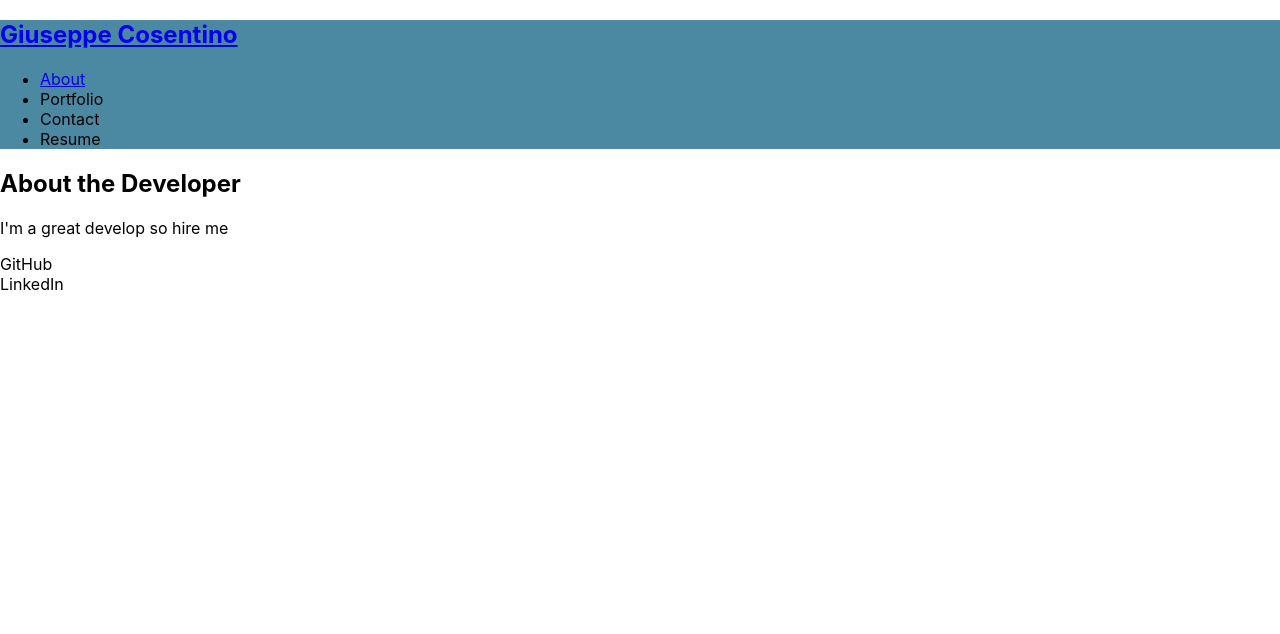
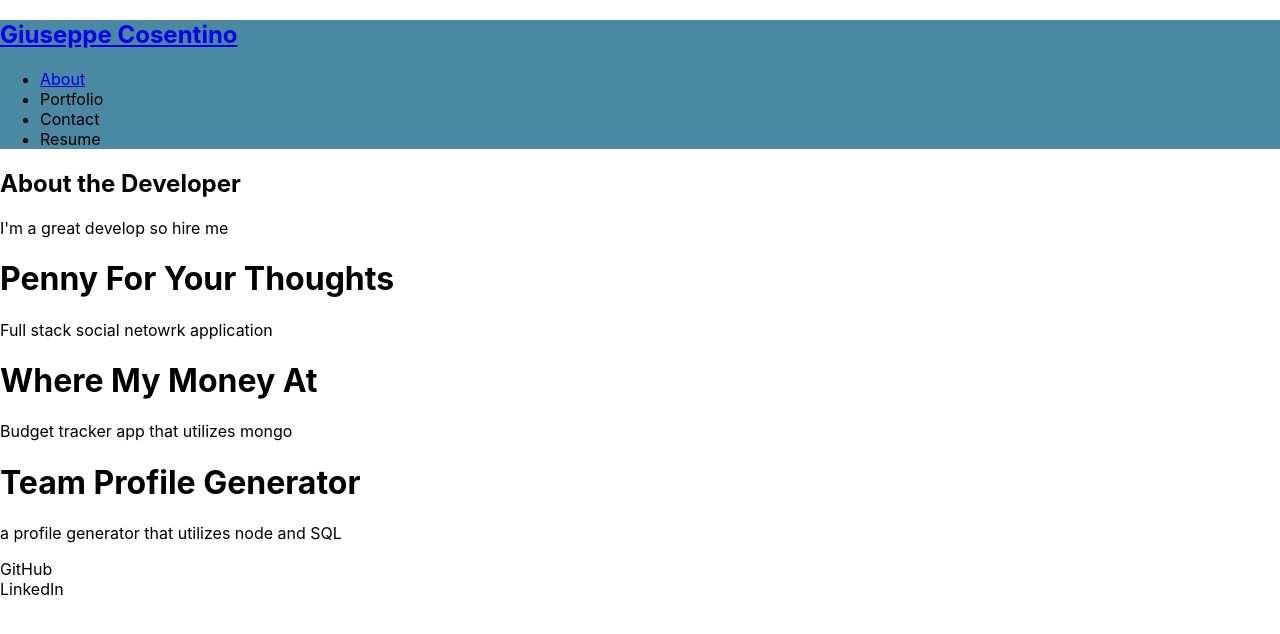
Before and after one commit to JoeCosentino/WebDev-Portfolio, a React (Create React App) app: page / in a window 1280 px wide. Shown: the top 634 px of the page. Built offline with nearby package versions, Linux system fonts and the light colour scheme.

Commit message:
project names and descriptions render

```diff
--- a/src/App.js
+++ b/src/App.js
@@ -4,7 +4,7 @@ import About from './componenets/About';
 import Contact from './componenets/Contact';
 import Footer from './componenets/Footer';
 import Nav from './componenets/Nav';
-import Project from './componenets/Project';
+import Portfolio from './componenets/Portfolio';
 
 function App() {
 
@@ -20,7 +20,7 @@ function App() {
         {!contactSelected ? (
           <>
             <About></About>
-            <Project></Project>
+            <Portfolio></Portfolio>
           </>
         ) : (
           <Contact></Contact>
--- /dev/null
+++ b/src/componenets/Portfolio/index.js
@@ -0,0 +1,32 @@
+import React, {useState} from 'react';
+
+function Portfolio({}) {
+
+    const [projects] = useState([
+        {
+            name: 'Penny For Your Thoughts',
+            description: 'Full stack social netowrk application'
+        },
+        {
+            name: 'Where My Money At',
+            description: 'Budget tracker app that utilizes mongo'
+        },
+        {
+            name: 'Team Profile Generator',
+            description: 'a profile generator that utilizes node and SQL'
+        }
+    ]);
+
+    return (
+        <div>
+            {projects.map(project => (
+                <div>
+                <h1>{project.name}</h1>
+                <p>{project.description}</p>
+                </div>
+            ))}
+        </div>
+    )
+}
+
+export default Portfolio
--- a/src/componenets/Project/index.js
+++ b/src/componenets/Project/index.js
@@ -1,30 +1,8 @@
-import React, {useState} from 'react';
+import React, { useState } from 'react';
 
 function Project() {
 
-    const [projects] = useState([
-        {
-            name: 'Penny For Your Thoughts',
-            category: 'mongo',
-            description: 'A full stack social network application that utilizes JS and mongoDB'
-        },
-        {
-            name: 'Where My Money At',
-            category: 'mongo',
-            description: 'A budget tracker app that utilizes webpack and PWA'
-        },
-        {
-            name: 'Tech Me About It',
-            category: 'mongo',
-            description: 'a blog style site that utilizes SQL'
-        },
-        {
-            name: 'Internet Retail Therapy',
-            category: 'mongo',
-            description: 'a back end application that utilizes SQL'
-        }
 
-    ])
 
     return (
         <div>
@@ -33,4 +11,4 @@ function Project() {
     )
 }
 
-export default Project
+export default Project;
```
